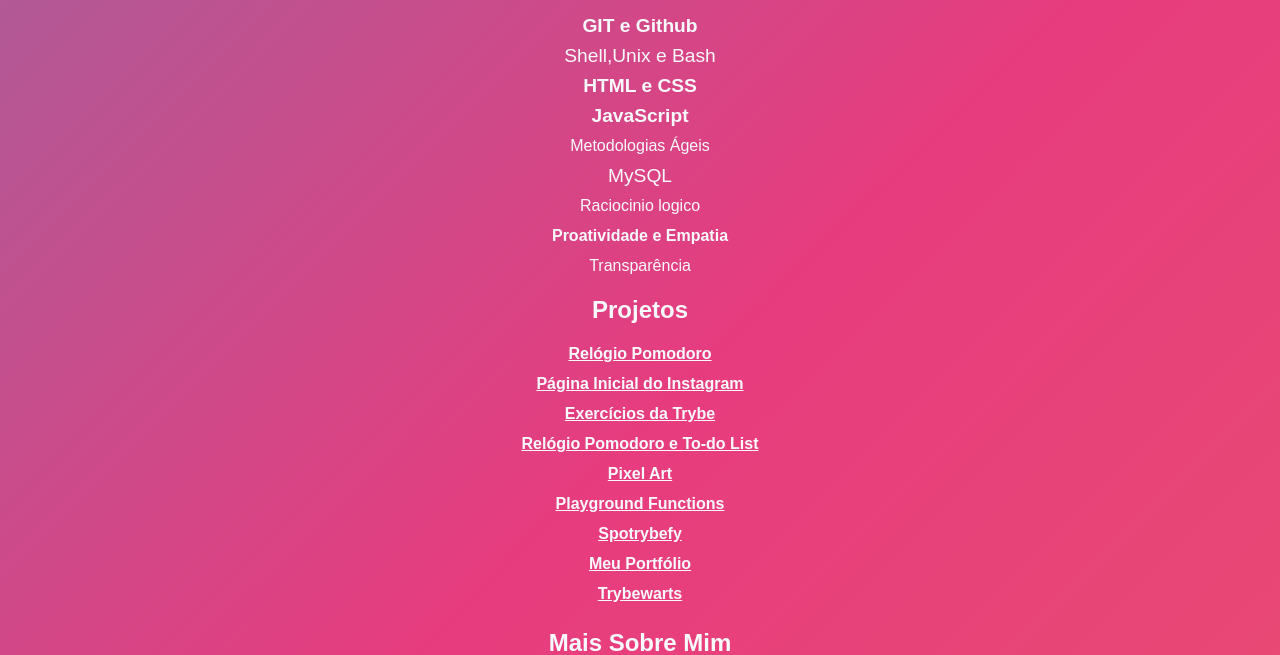
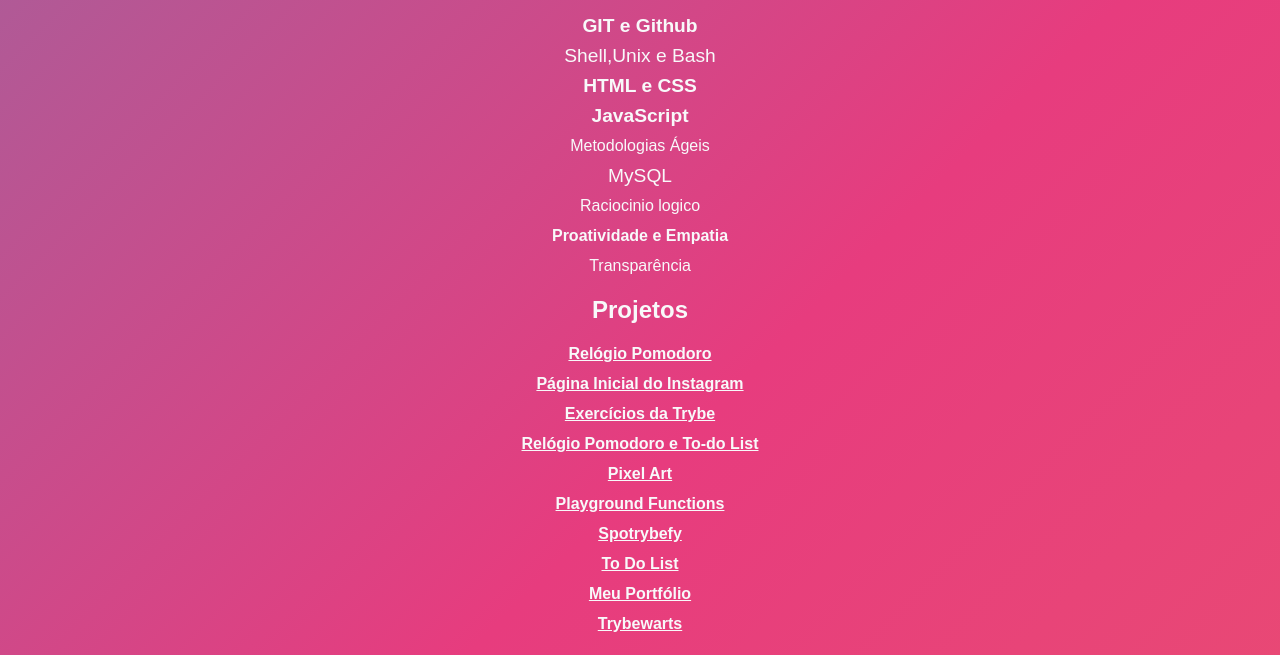
Before and after one commit to juujb/Portfolio-Web, a plain HTML site: page index.html in a window 1280 px wide. Shown: the part 584-1239 px from the top of the page. Drawn offline with Linux system fonts and the light colour scheme.

Commit message:
Adicionado Todo list

```diff
--- a/index.html
+++ b/index.html
@@ -88,6 +88,7 @@
       <a href="https://juujb.github.io/Pixel-Art/" target="_blank">Pixel Art</a>
       <a href="https://github.com/juujb/Playground-Functions" target="_blank">Playground Functions</a>
       <a href="https://juujb.github.io/Spotrybefy/" target="_blank">Spotrybefy</a>
+      <a href="https://juujb.github.io/Todo-list/" target="_blank">To Do List</a>
       <a href="https://github.com/juujb/juujb.github.io" target="_blank">Meu Portfólio</a>
       <a href="https://juujb.github.io/Trybewarts/" target="_blank">Trybewarts</a>
     </div>
```
